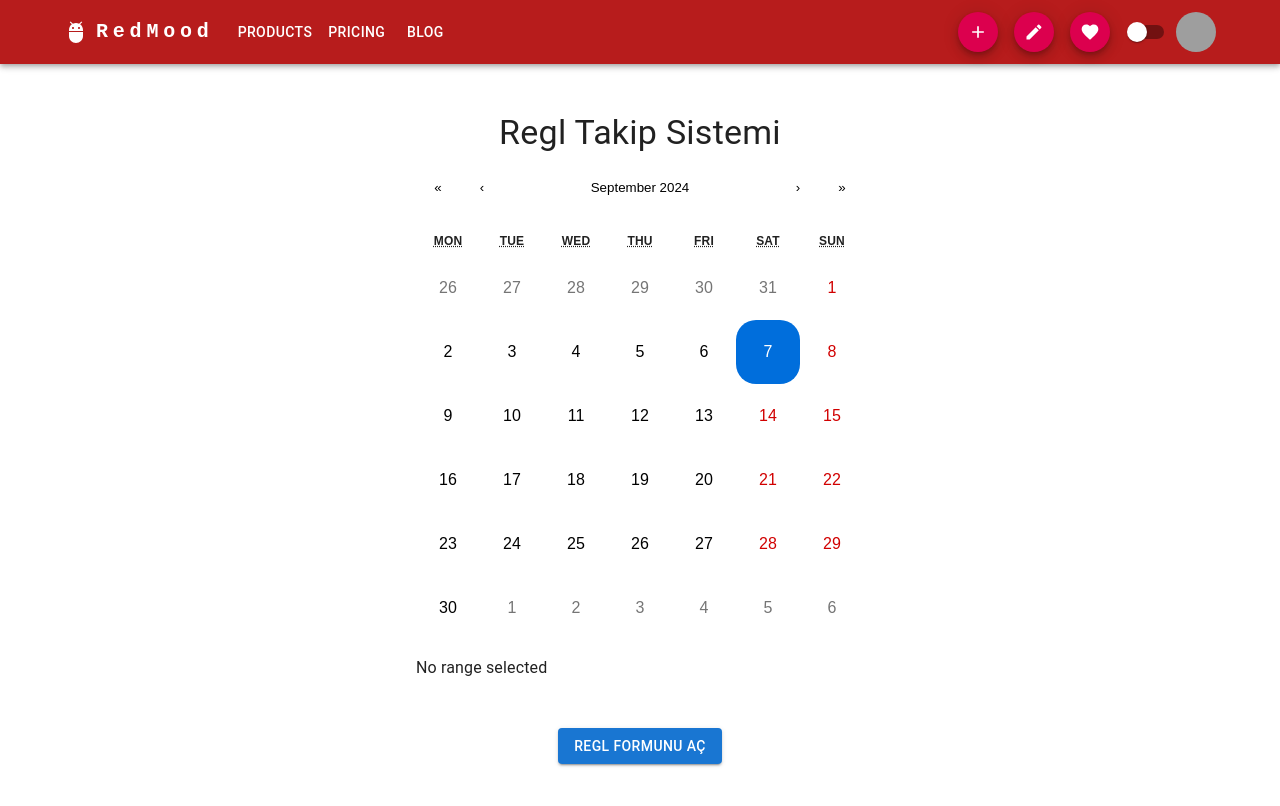
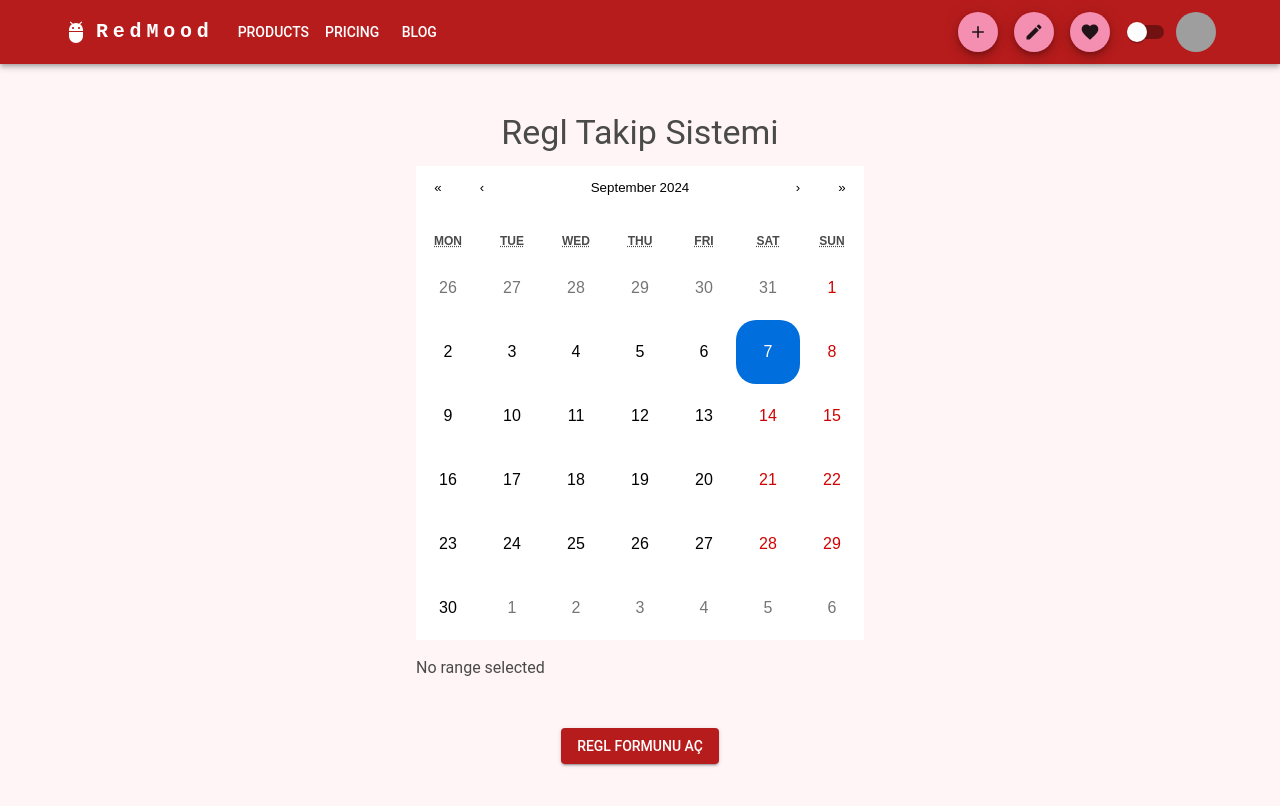
Before and after one commit to elifnurdemir/Red-Mood-Period-Tracker, a React (Vite) app: page / in a window 1280 px wide. Shown: the top 806 px of the page. Built offline with nearby package versions, Linux system fonts and the light colour scheme; grey boxes are pictures that could not be loaded.

Commit message:
redmood theme added

```diff
--- a/src/components/layout/AppBar.tsx
+++ b/src/components/layout/AppBar.tsx
@@ -47,7 +47,7 @@ export const RedMoodAppBar: React.FC<RedMoodAppBarProps> = ({
       setter(null);
 
   return (
-    <AppBar position="relative" sx={{ bgcolor: "#b71c1c", mt: 0 }}>
+    <AppBar position="relative" sx={{ bgcolor: "primary", mt: 0 }}>
       <Container>
         <Toolbar disableGutters>
           <AdbIcon sx={{ display: { xs: "none", md: "flex" }, mr: 1 }} />
--- a/src/theme.ts
+++ b/src/theme.ts
@@ -1,37 +1,61 @@
-import { createTheme } from '@mui/material/styles';
+import { createTheme } from "@mui/material/styles";
 
 export const lightTheme = createTheme({
   palette: {
-    mode: 'light',
+    mode: "light",
     primary: {
-      main: '#1976d2',
+      main: "#b71c1c", // Canlı kırmızı
     },
     secondary: {
-      main: '#dc004e',
+      main: "#f48fb1", // Pastel pembe
+    },
+    background: {
+      default: "#fff5f7", // Hafif pastel pembe arka plan
+      paper: "#ffffff", // Kartlar ve yüzeyler için temiz beyaz
+    },
+    text: {
+      primary: "#4a4a4a", // Nötr koyu gri
+      secondary: "#7a7a7a", // Orta tonlu gri
     },
   },
   typography: {
-    fontFamily: '"Roboto", "Helvetica", "Arial", sans-serif',
+    fontFamily: '"Poppins", "Roboto", "Arial", sans-serif',
     h1: {
-      fontSize: '2rem',
+      fontSize: "2.2rem",
+      fontWeight: 600,
+    },
+    body1: {
+      fontSize: "1rem",
     },
   },
 });
 
 export const darkTheme = createTheme({
   palette: {
-    mode: 'dark',
+    mode: "dark",
     primary: {
-      main: '#90caf9',
+      main: "#e63946", // Canlı kırmızı
     },
     secondary: {
-      main: '#f48fb1',
+      main: "#f48fb1", // Yumuşak pastel pembe
+    },
+    background: {
+      default: "#2a1e24", // Koyu pembe-alt tonlu bir arka plan
+      paper: "#3a2b31", // Kartlar için koyu, sıcak bir ton
+    },
+    text: {
+      primary: "#eaeaea", // Açık beyaz
+      secondary: "#bdbdbd", // Yumuşak gri
     },
   },
   typography: {
-    fontFamily: '"Roboto", "Helvetica", "Arial", sans-serif',
+    fontFamily: '"Poppins", "Roboto", "Arial", sans-serif',
     h1: {
-      fontSize: '2rem',
+      fontSize: "2.2rem",
+      fontWeight: 600,
+    },
+    body1: {
+      fontSize: "1rem",
     },
   },
 });
```
